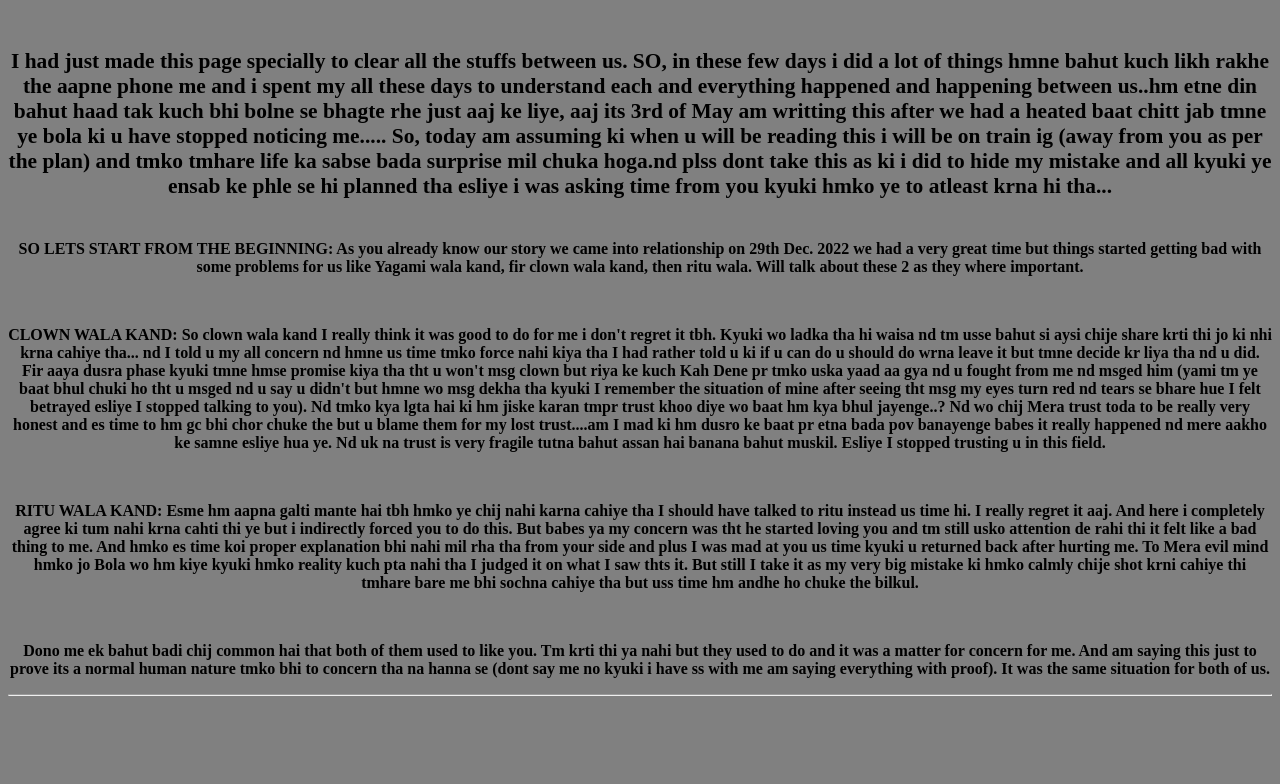
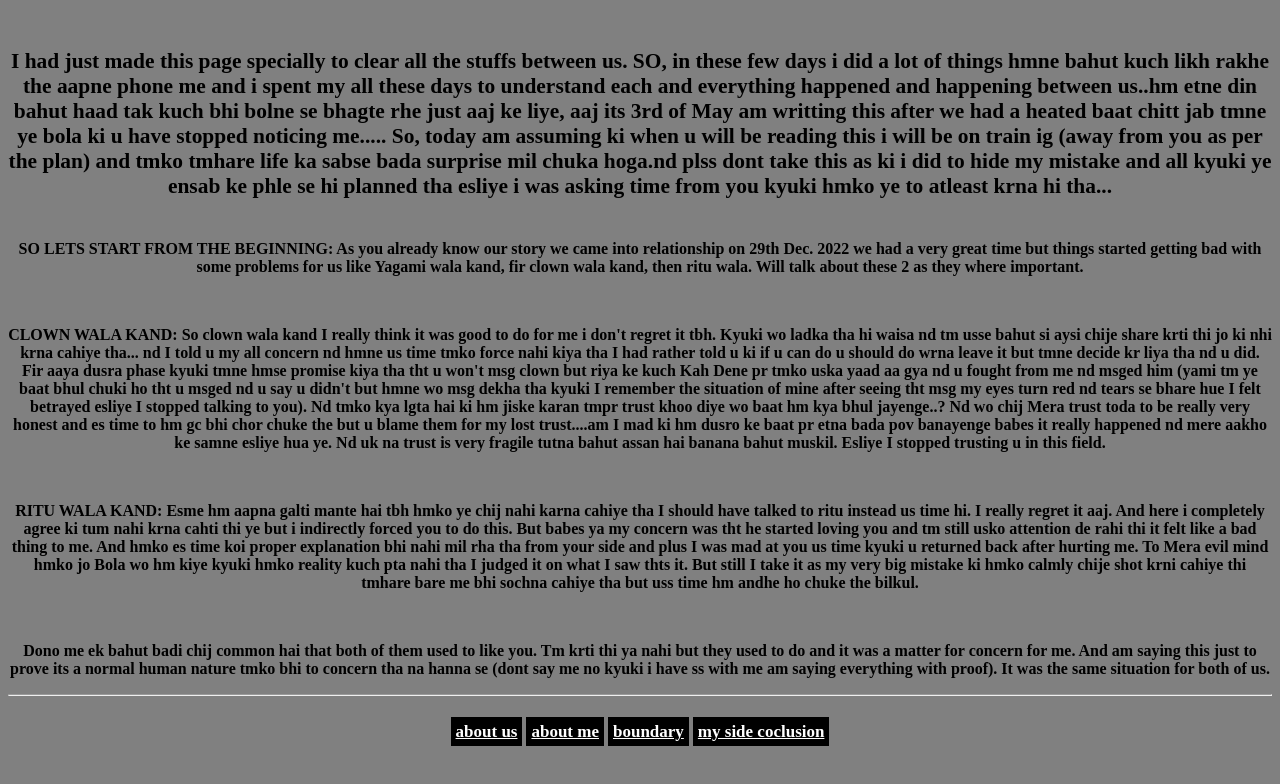
Before and after one commit to priyanshehe/yami, a plain HTML site: page diary.html in a window 1280 px wide. Shown: the part 465-1249 px from the top of the page. Before the commit the page ends 1211 px from the top, so only its background shows below. Drawn offline with Linux system fonts and the light colour scheme.

Commit message:
Update diary.html

```diff
--- a/diary.html
+++ b/diary.html
@@ -34,3 +34,8 @@ But still I take it as my very big mistake ki hmko calmly chije shot krni cahiye
 <br>
 <p>Dono me ek bahut badi chij common hai that both of them used to like you. Tm krti thi ya nahi but they used to do and it was a matter for concern for me. And am saying this just to prove its a normal human nature tmko bhi to concern tha na hanna se (dont say me no kyuki i have ss with me am saying everything with proof). It was the same situation for both of us.</p>
 <hr>
+  <br>
+<a style="font-size:17px; background-color:black; padding: 5px 5px 5px 5px;color: white;"href="next2.html">about us</a>
+<a style="font-size:17px; background-color:black; padding: 5px 5px 5px 5px;color: white;"href="next1.html">about me</a>
+<a style="font-size:17px; background-color:black; padding: 5px 5px 5px 5px;color: white;"href="next3.html">boundary</a>
+<a style="font-size:17px; background-color:black; padding: 5px 5px 5px 5px;color: white;"href="next4.html">my side coclusion</a>
```
